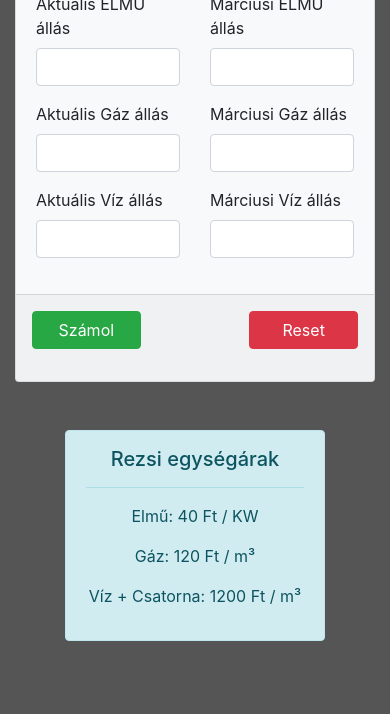
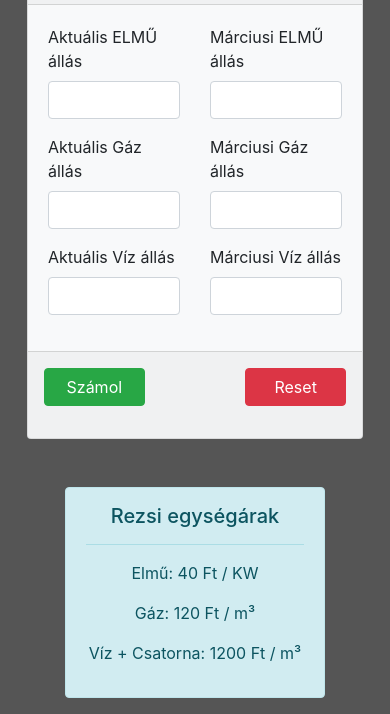
Before and after one commit to TrebitschTheReal/kozmu_orak_szamolgato, a plain HTML site: page index.html in a window 390 px wide. Shown: the part 144-858 px from the top of the page. Drawn offline with nearby package versions, Linux system fonts and the light colour scheme.

Commit message:
mobile fix

```diff
--- a/index.html
+++ b/index.html
@@ -34,14 +34,14 @@
          </div>
       </div>
       <!-- App -->
-      <div class="col-12">
-         <div class="card bg-light mx-auto mt-5">
+      <div class="col">
+         <div class="calculator card bg-light mx-auto mt-5">
             <div class="card-header">
                <p class="h3 text-center">Rezsi - óra számolgató</p>
             </div>
             <div class="card-body">
                <div class="row">
-                  <div class="col-6">
+                  <div class="col col-6-lg col-2-xs">
                      <div class="form-group">
                         <label for="actualElState">Aktuális ELMŰ állás</label>
                         <input type="number" class="form-control" id="actualElState" aria-describedby="emailHelp"
@@ -58,7 +58,7 @@
                                placeholder="">
                      </div>
                   </div>
-                  <div class="col-6">
+                  <div class="col col-6-lg col-2-xs">
                      <div class="form-group">
                         <label for="actualElState">Márciusi ELMŰ állás</label>
                         <input type="number" class="form-control" id="marchElState" aria-describedby="emailHelp"
--- a/style.css
+++ b/style.css
@@ -1,3 +1,9 @@
 body {
     background: #555555;
 }
+
+@media screen and (max-width: 576px) {
+    .calculator {
+        width: 21rem;
+    }
+}
```
